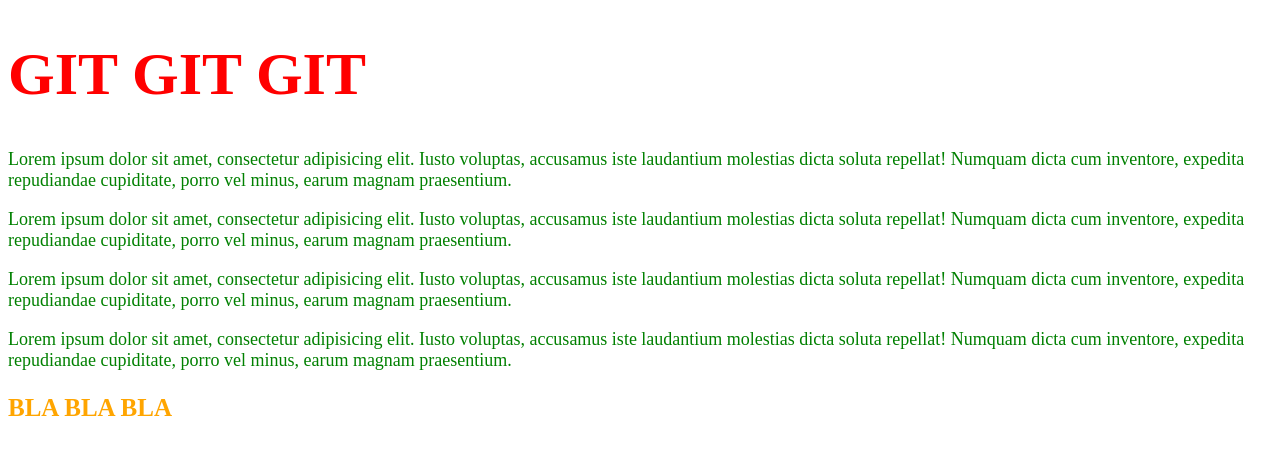
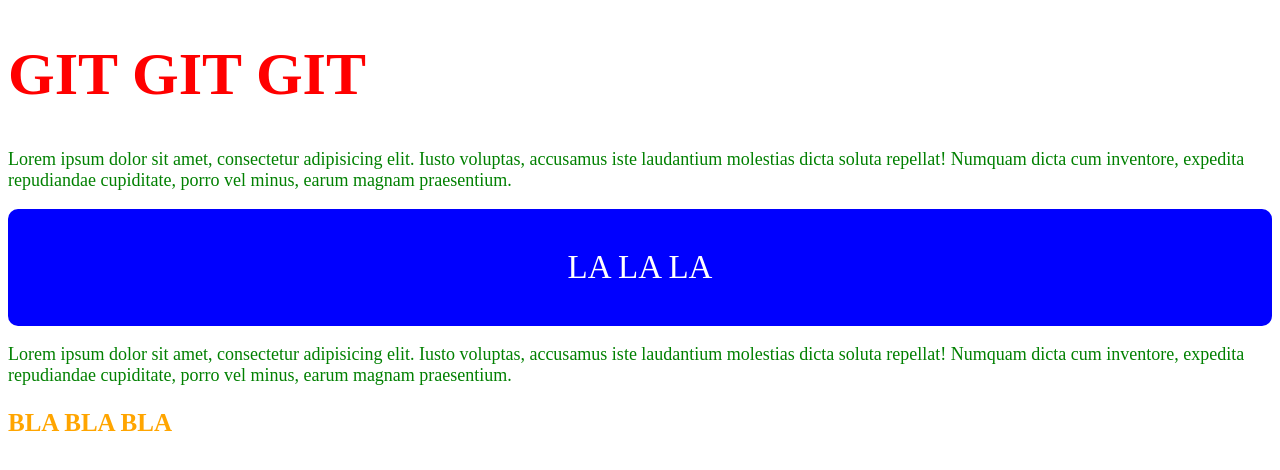
Before and after one commit to NanaLaptiy/test-1, a plain HTML site: page index.html in a window 1280 px wide. Drawn offline with Linux system fonts and the light colour scheme.

Commit message:
commit-4

```diff
--- a/index.html
+++ b/index.html
@@ -8,8 +8,7 @@
 <body>
 	<h1>GIT GIT GIT</h1>
 	<p>Lorem ipsum dolor sit amet, consectetur adipisicing elit. Iusto voluptas, accusamus iste laudantium molestias dicta soluta repellat! Numquam dicta cum inventore, expedita repudiandae cupiditate, porro vel minus, earum magnam praesentium.</p>
-	<p>Lorem ipsum dolor sit amet, consectetur adipisicing elit. Iusto voluptas, accusamus iste laudantium molestias dicta soluta repellat! Numquam dicta cum inventore, expedita repudiandae cupiditate, porro vel minus, earum magnam praesentium.</p>
-	<p>Lorem ipsum dolor sit amet, consectetur adipisicing elit. Iusto voluptas, accusamus iste laudantium molestias dicta soluta repellat! Numquam dicta cum inventore, expedita repudiandae cupiditate, porro vel minus, earum magnam praesentium.</p>
+	<span>LA LA LA</span>
 	<p>Lorem ipsum dolor sit amet, consectetur adipisicing elit. Iusto voluptas, accusamus iste laudantium molestias dicta soluta repellat! Numquam dicta cum inventore, expedita repudiandae cupiditate, porro vel minus, earum magnam praesentium.</p>
 	<strong>BLA BLA BLA</strong>
 </body>
--- a/style.css
+++ b/style.css
@@ -6,6 +6,15 @@ p{
 	color: green;
 	font-size: 18px;
 }
+span{
+	display: block;
+	background: blue;
+	color: #fff;
+	padding: 40px;
+	font-size: 33px;
+	border-radius: 10px;
+	text-align: center;
+}
 strong{
 	font-size: 25px;
 	color: orange;
```
